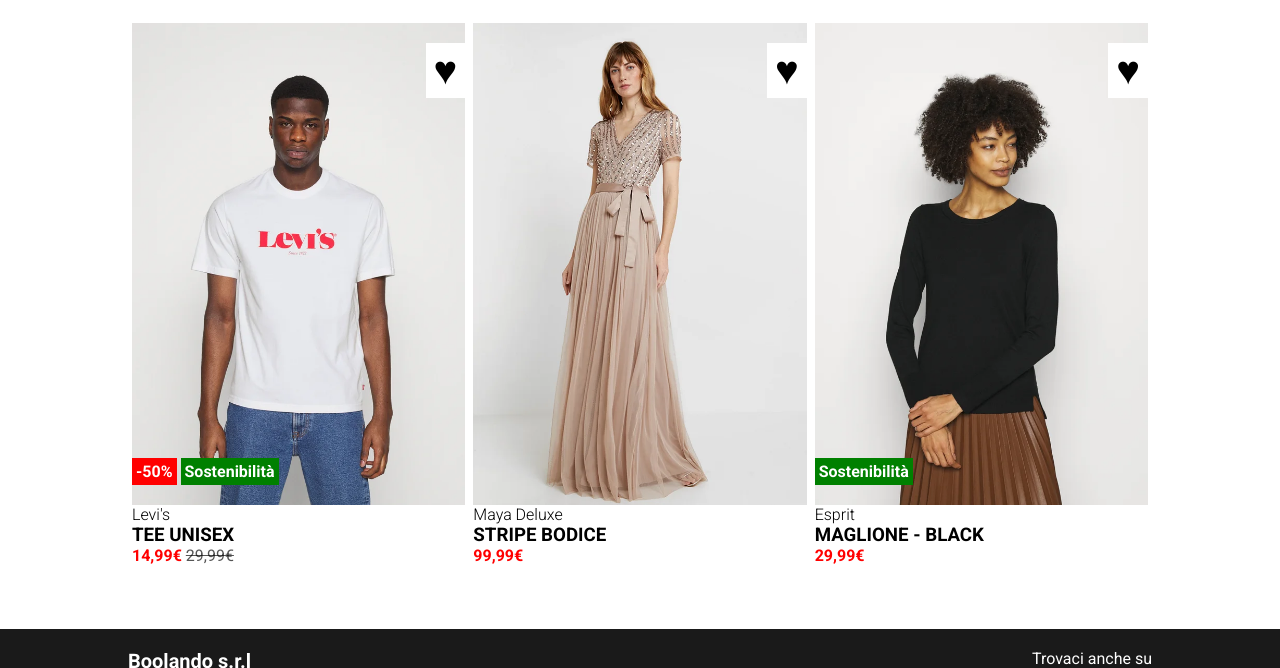
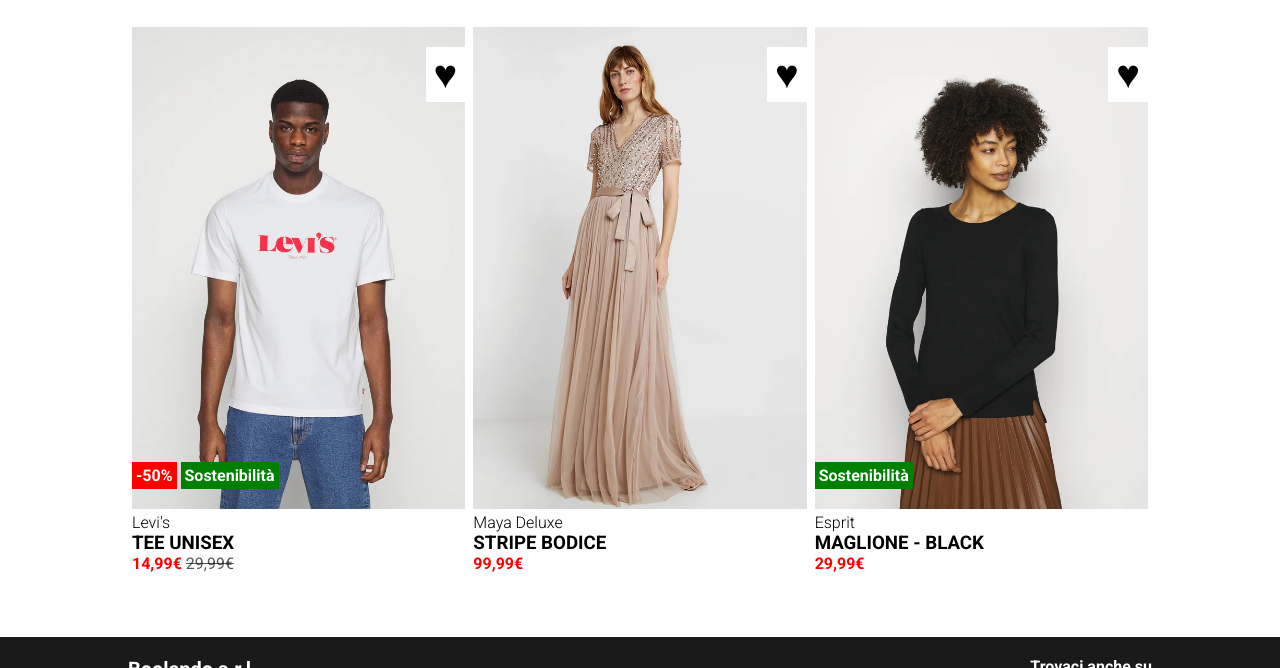
Before and after one commit to MattiaBologna/html-css-boolando, a plain HTML site: page index.html in a window 1280 px wide. Shown: the part 670-1338 px from the top of the page. Drawn offline with Linux system fonts and the light colour scheme.

Commit message:
Fix: card bottom margin

```diff
--- a/css/style.css
+++ b/css/style.css
@@ -106,6 +106,7 @@ body {
 
 .card__header {
     position: relative;
+    margin-bottom: 4px;
 }
 
 .badges {
@@ -215,7 +216,9 @@ body {
     text-align: right;
 }
 
-
+.bold-text {
+    font-weight: 700;
+}
 
 
 
--- a/index.html
+++ b/index.html
@@ -156,7 +156,7 @@
                 </div>
                 <div class="col-6">
                     <div class="footer-flex text-align-right">
-                        <span class="col-1">Trovaci anche su</span>
+                        <span class="col-1 bold-text">Trovaci anche su</span>
                         <div class="col-1">
                             <a class="social-logos" href="#">
                                 <img src="./img/twitter.svg" alt="">
```
